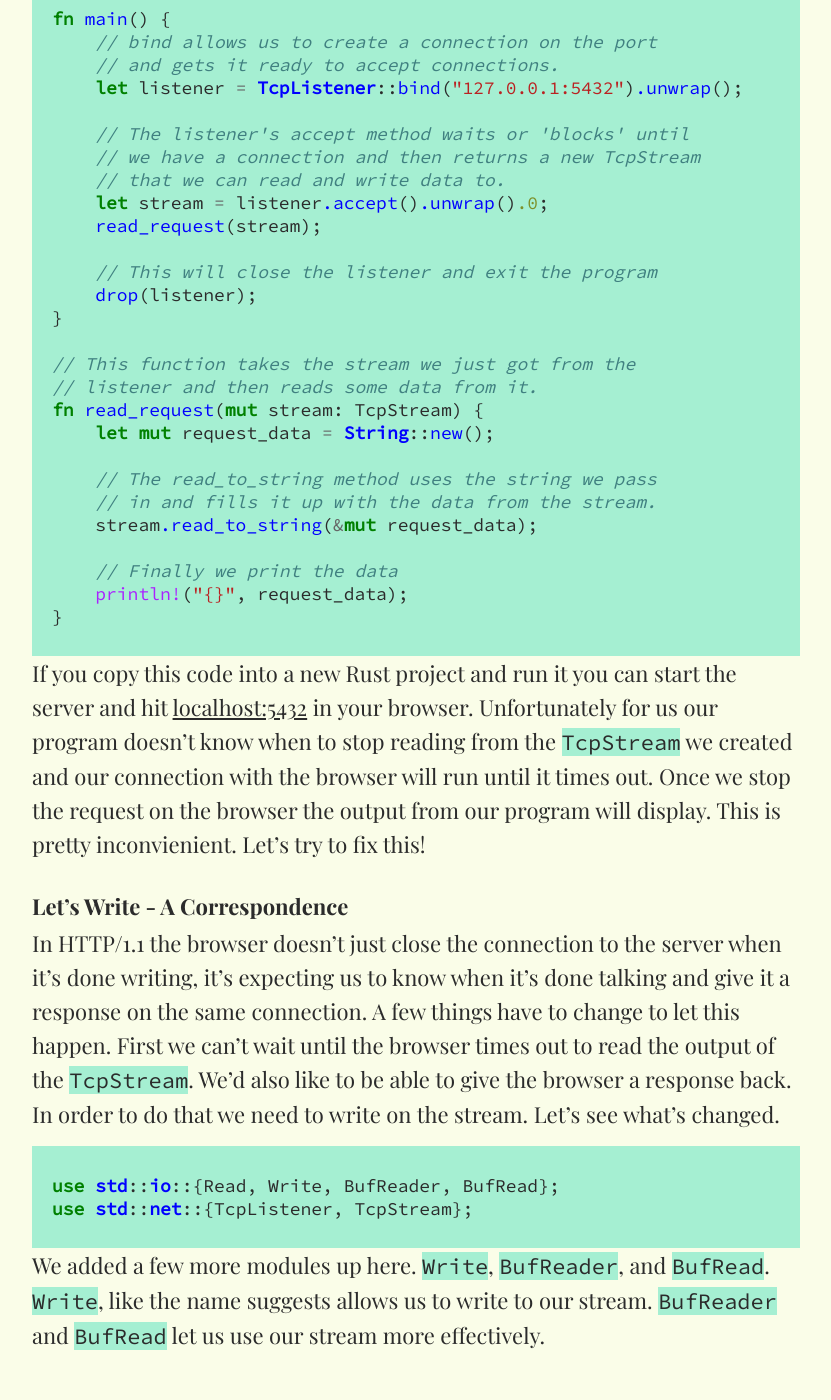
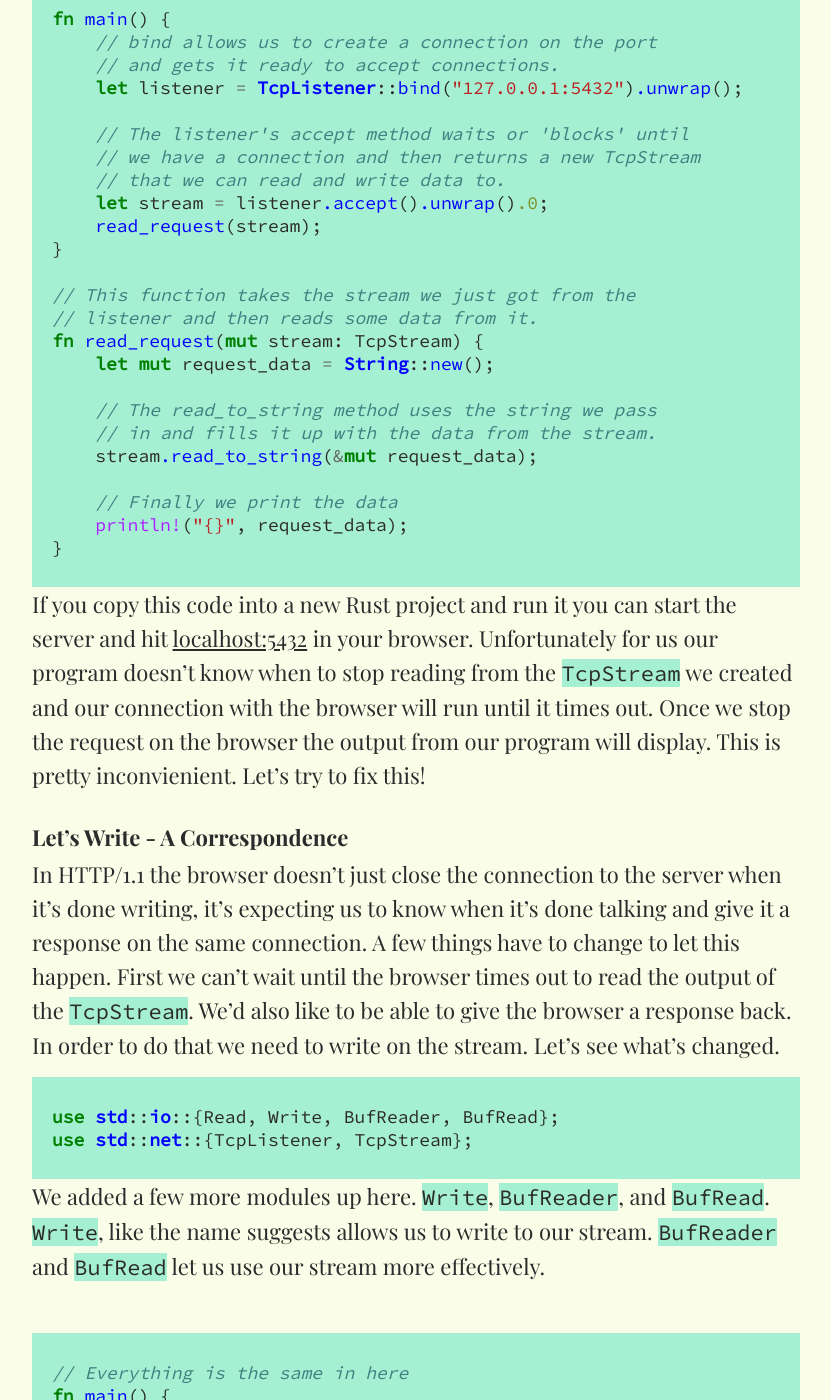
Before and after one commit to dfockler/dfockler.github.io, a Jekyll site: the page built from _posts/2016-05-20-web-server.md, in a window 1280 px wide and 1400 px high, scrolled down 1357 px. Shown: the whole window, without its empty margins (224-1055 px from the left). Built offline with Jekyll 4.4.1, drawn with Linux system fonts in a browser that asks for light colours.

Commit message:
removed drop from example

```diff
--- a/_posts/2016-05-20-web-server.md
+++ b/_posts/2016-05-20-web-server.md
@@ -48,9 +48,6 @@ fn main() {
     // that we can read and write data to.
     let stream = listener.accept().unwrap().0;
     read_request(stream);
-
-    // This will close the listener and exit the program
-    drop(listener);
 }
 
 // This function takes the stream we just got from the
@@ -89,8 +86,6 @@ fn main() {
     // The .0 at the end is indexing a tuple, FYI
     let stream = listener.accept().unwrap().0;
     handle_request(stream);
-
-    drop(listener);
 }
 
 // Things change a bit in here
```
